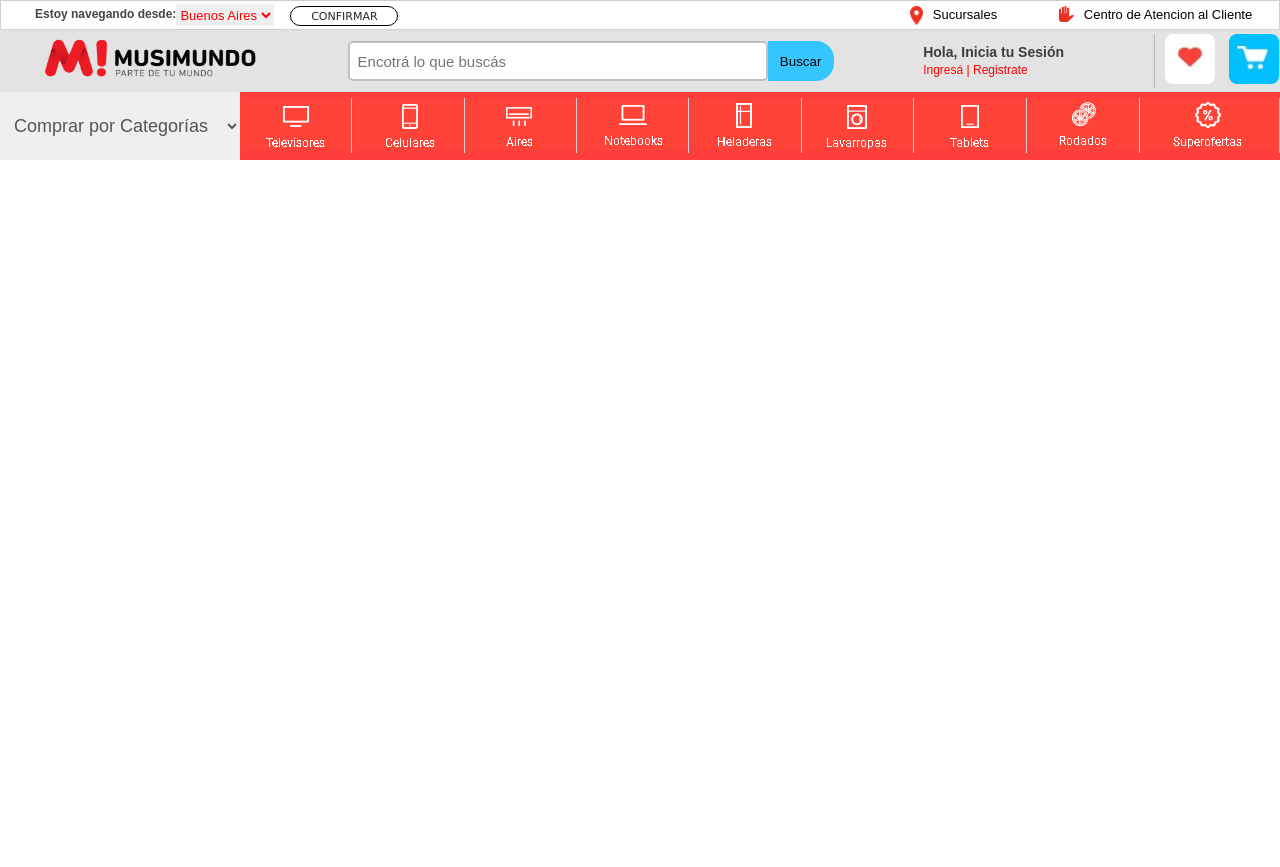
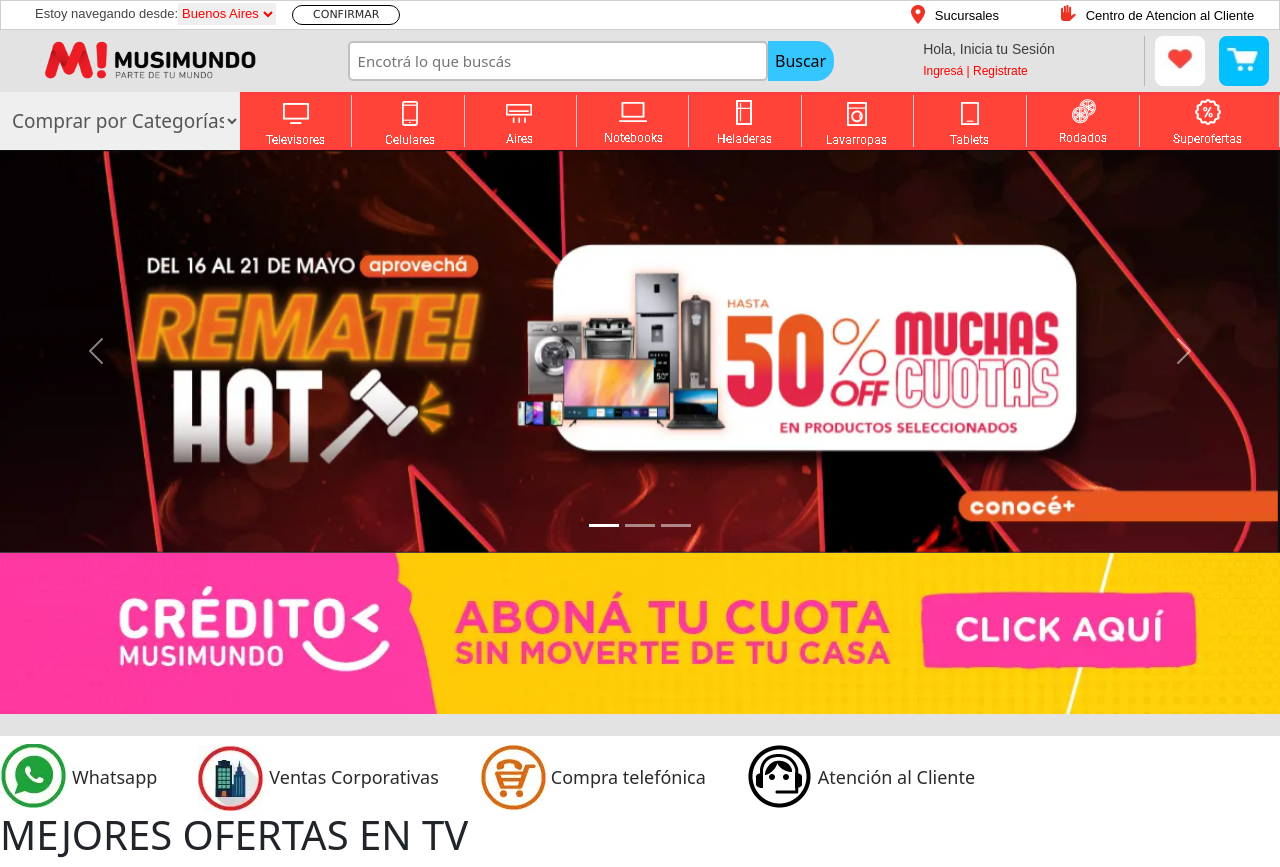
Before and after one commit to NahuelOK/Musimundo.io, a website: page index.html in a window 1280 px wide. Before the commit the page ends 800 px from the top, so only its background shows below. Drawn offline with nearby package versions, Linux system fonts and the light colour scheme.

Commit message:
Termine el header

```diff
--- a/index.html
+++ b/index.html
@@ -4,6 +4,7 @@
         <meta charset="UTF-8">
         <meta http-equiv="X-UA-Compatible" content="IE=edge">
         <meta name="viewport" content="width=device-width, initial-scale=1.0">
+        <link href="https://cdn.jsdelivr.net/npm/bootstrap@5.3.0-alpha3/dist/css/bootstrap.min.css" rel="stylesheet" integrity="sha384-KK94CHFLLe+nY2dmCWGMq91rCGa5gtU4mk92HdvYe+M/SXH301p5ILy+dN9+nJOZ" crossorigin="anonymous">
         <link rel="stylesheet" href="css/style.css">
         <link rel="icon" href="assets/logo-m.png" type="imagen.png">
         <title>Musimundo</title>
@@ -95,12 +96,59 @@
                     <button class="image-button"><img src="assets/supero.png" alt="boton"></button>
                 </a>
             </div>
+            <div id="carouselExampleIndicators" class="carousel slide">
+                <div class="carousel-indicators">
+                  <button type="button" data-bs-target="#carouselExampleIndicators" data-bs-slide-to="0" class="active" aria-current="true" aria-label="Slide 1"></button>
+                  <button type="button" data-bs-target="#carouselExampleIndicators" data-bs-slide-to="1" aria-label="Slide 2"></button>
+                  <button type="button" data-bs-target="#carouselExampleIndicators" data-bs-slide-to="2" aria-label="Slide 3"></button>
+                </div>
+                <div class="carousel-inner">
+                  <div class="carousel-item active">
+                    <img src="assets/carru-3.png" class="d-block w-100" alt="...">
+                  </div>
+                  <div class="carousel-item">
+                    <img src="assets/carru-2.png" class="d-block w-100" alt="...">
+                  </div>
+                  <div class="carousel-item">
+                    <img src="assets/carru-1.png" class="d-block w-100" alt="...">
+                  </div>
+                </div>
+                <button class="carousel-control-prev" type="button" data-bs-target="#carouselExampleIndicators" data-bs-slide="prev">
+                  <span class="carousel-control-prev-icon" aria-hidden="true"></span>
+                  <span class="visually-hidden">Previous</span>
+                </button>
+                <button class="carousel-control-next" type="button" data-bs-target="#carouselExampleIndicators" data-bs-slide="next">
+                  <span class="carousel-control-next-icon" aria-hidden="true"></span>
+                  <span class="visually-hidden">Next</span>
+                </button>
+              </div>
+              <a href="##"><img class="credito" src="assets/credito.png" alt=""></a>
         </header>
-
         <main>
+            <div class="tarjetas">
+                <div class="tarjeta">
+                    <img src="assets/icon-1.png" alt="">
+                    <a href="##">Whatsapp</a>
+                </div>
+                <div class="tarjeta">
+                    <img src="assets/icon-2.png" alt="">
+                    <a href="##">Ventas Corporativas</a>
+                </div>
+                <div class="tarjeta">
+                    <img src="assets/icon-3.png" alt="">
+                    <a href="##">Compra telefónica</a>
+                </div>
+                <div class="tarjeta">
+                    <img src="assets/icon-4.png" alt="">
+                    <a href="##">Atención al Cliente</a>
+                </div>
+            </div>
+            <h1>MEJORES OFERTAS EN TV</h1>
         </main>
 
         <footer>
         </footer>
+        <script src="https://cdn.jsdelivr.net/npm/@popperjs/core@2.11.7/dist/umd/popper.min.js" integrity="sha384-zYPOMqeu1DAVkHiLqWBUTcbYfZ8osu1Nd6Z89ify25QV9guujx43ITvfi12/QExE" crossorigin="anonymous"></script>
+        <script src="https://cdn.jsdelivr.net/npm/bootstrap@5.3.0-alpha3/dist/js/bootstrap.min.js" integrity="sha384-Y4oOpwW3duJdCWv5ly8SCFYWqFDsfob/3GkgExXKV4idmbt98QcxXYs9UoXAB7BZ" crossorigin="anonymous"></script>
     </body>
 </html>
--- a/scss/layout/_index.scss
+++ b/scss/layout/_index.scss
@@ -1,5 +1,6 @@
 .fondo-index{
     header{
+        background-color:rgb(228, 227, 227);
         .pre-nav{
             display: flex;
             flex-direction: row;
@@ -12,10 +13,10 @@
                     display: flex;
                     .texto-select{
                         margin-left: 34px;
-                        color: rgb(68, 68, 68);
-                        font-size: 12px;
-                        font-family:Arial, Helvetica, sans-serif;
-                        margin-top: 3px;
+                        color: #444444;
+                        font-size: 13px;
+                        font-family: Arial, Helvetica, sans-serif;
+                        margin-top: 6px;
                     }
                     form{
                         select{
@@ -122,6 +123,7 @@
                     font-size: 14px;
                     font-family: arial;
                     color: rgb(61, 61, 61);
+                    margin: 0px;
                 }
                 .ing-regis{
                     font-size: 12px;
@@ -153,14 +155,15 @@
             justify-content: space-between;
             align-items: center;
             background-color: #ff3d3d;
+            height: 58px;
             .filtro{
-                height: 68px;
+                height: 58px;
                 width: 240px;
-                font-size: 18px;
+                font-size: 19px;
                 border: none;
                 outline: none;
-                color: rgb(85, 85, 85);
-                padding-left: 10px;
+                color: #555555;
+                padding-left: 8px;
                 .filtros{
                     font-size: 16px;
                 }
@@ -175,5 +178,29 @@
                   }
             }
         }
+        .credito{
+            width: 100%;
+            border-bottom: solid rgb(228, 227, 227) 22px;
+        }
+    }
+
+    main{
+        .tarjetas{
+            display: flex;
+            gap: 40px;
+            margin-top: 8px;
+            .tarjeta{
+                display: flex;
+                align-items: center;
+                a{
+                    font-size: 18px;
+                    color: #2b2b2b;
+                    margin-left: 5px;
+                }
+                a:hover{
+                    color: #000000;
+                }
+            }
+        }
     }
 }
```
Also changed, not shown: assets/Sin títulao.png (added), assets/carru-1.png (added), assets/carru-2.png (added), assets/carru-3.png (added), assets/credito.png (added), assets/icon-1.png (added), assets/icon-2.png (added), assets/icon-3.png (added), assets/icon-4.png (added), css/style.css.
